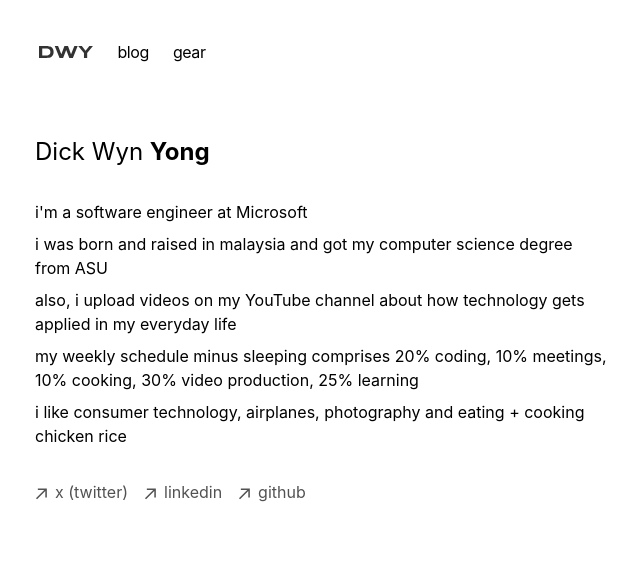
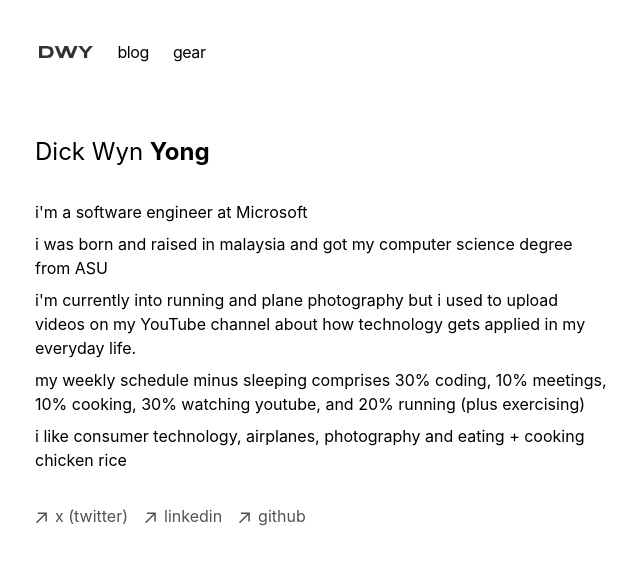
Before and after one commit to dickwyn/v4, a Next.js app: page / in a window 1280 px wide. Shown: the top 564 px of the page, without its empty margins (317-957 px from the left). Built offline with nearby package versions, Linux system fonts and the light colour scheme.

Commit message:
chore: update homepage content

```diff
--- a/app/page.tsx
+++ b/app/page.tsx
@@ -18,15 +18,15 @@ export default function Page() {
           </a>
         </p>
         <p>
-          also, i upload videos on my{' '}
+          i&apos;m currently into running and plane photography but i used to upload videos on my{' '}
           <a href="https://www.youtube.com/dickwyn" target="_blank" rel="noopener noreferrer">
             YouTube
           </a>{' '}
-          channel about how technology gets applied in my everyday life
+          channel about how technology gets applied in my everyday life.
         </p>
         <p>
-          my weekly schedule minus sleeping comprises 20% coding, 10% meetings, 10% cooking, 30%
-          video production, 25% learning
+          my weekly schedule minus sleeping comprises 30% coding, 10% meetings, 10% cooking, 30%
+          watching youtube, and 20% running (plus exercising)
         </p>
         <p>i like consumer technology, airplanes, photography and eating + cooking chicken rice</p>
       </section>
```
